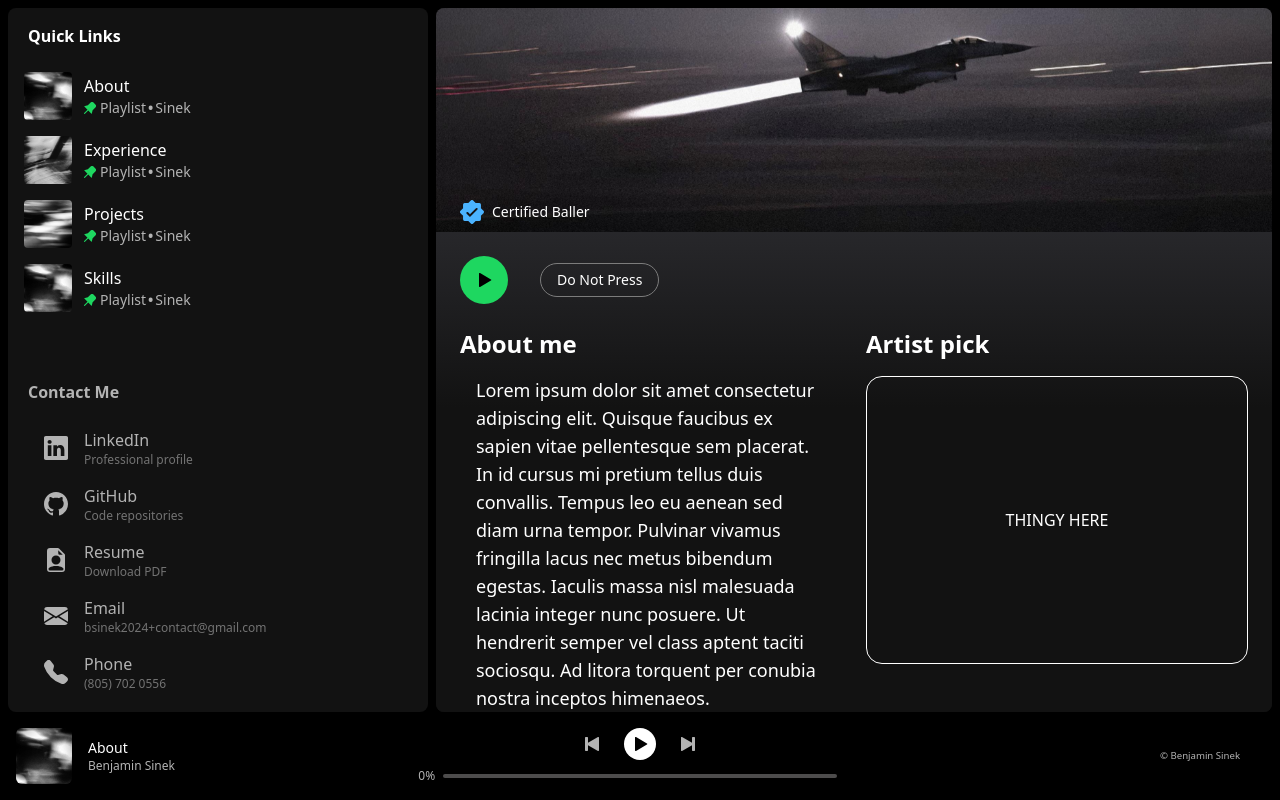
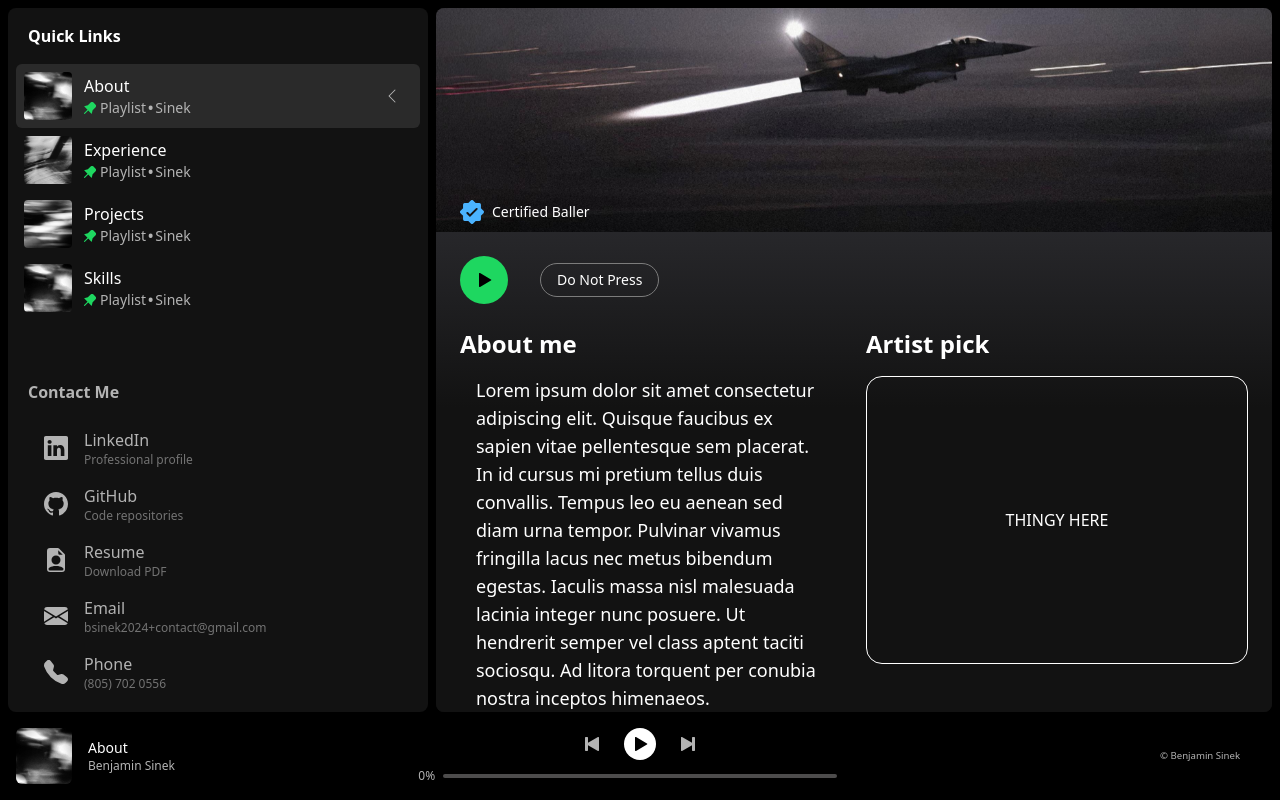
Before and after one commit to bsinek/my-portfolio, a React (Vite) app: page / in a window 1280 px wide. Built offline with nearby package versions, Linux system fonts and the light colour scheme; a web font is replaced by a local one.

Commit message:
feat(sidebar): add sidebaritem active section styles

```diff
--- a/src/App.jsx
+++ b/src/App.jsx
@@ -11,7 +11,7 @@ function App() {
     <>
       <div className="h-screen grid grid-cols-[auto_1fr] grid-rows-[1fr_auto] gap-2 p-2">
         <div className="col-span-1">
-          <Sidebar />
+          <Sidebar activeSection={activeSection} />
         </div>
         <div className="col-span-1 min-h-0">
           <MainView
--- a/src/components/Sidebar/Sidebar.jsx
+++ b/src/components/Sidebar/Sidebar.jsx
@@ -2,9 +2,11 @@ import { motion, useAnimate } from "motion/react"
 import { useRef, useState, useEffect } from "react";
 import { SECTIONS, SECTION_ORDER } from "../../config/sections";
 
-const SidebarItem = ({ id, title, img }) => {
+const SidebarItem = ({ id, title, img, isActive }) => {
     return (
-       <a href={`#${id}`} className="group/item flex items-center gap-3 h-16 p-2 rounded-md hover:bg-white/5 active:bg-white/10 transition-all">
+       <a href={`#${id}`} className={`group/item flex items-center gap-3 h-16 p-2 rounded-md transition-all ${
+           isActive ? "bg-white/10" : "hover:bg-white/5 active:bg-white/10"
+       }`}>
             <div className="relative h-full aspect-square rounded-sm bg-white/30 group-hover/item:bg-white/10 overflow-hidden">
                 <div className="absolute inset-0 p-[15px] opacity-0 group-hover/item:opacity-100">
                     <svg viewBox="0 0 16 16" fill="currentColor" className="playbtn h-full">
@@ -13,7 +15,7 @@ const SidebarItem = ({ id, title, img }) => {
                 </div>
                 <img src={img} />
             </div>
-            <div className="flex flex-col justify-center font-light">
+            <div className="flex flex-col justify-center font-light flex-1">
                 <span>{title}</span>
                 <span className="text-light-grey text-sm flex items-center">
                     <svg viewBox="0 0 16 16" fill="currentColor" className="pin-angle inline h-3 text-spotify-green mr-1">
@@ -23,6 +25,11 @@ const SidebarItem = ({ id, title, img }) => {
                     <span className="font-bold mx-0.5">•</span>
                     <span>Sinek</span>
                 </span>
+            </div>
+            <div className={`text-light-grey h-full py-4 px-3 transition-opacity ${isActive ? "opacity-100" : "opacity-0"}`}>
+                <svg fill="currentColor" className="rotate-180 arrow-right h-full" viewBox="0 0 16 16">
+                    <path fillRule="evenodd" d="M4.646 1.646a.5.5 0 0 1 .708 0l6 6a.5.5 0 0 1 0 .708l-6 6a.5.5 0 0 1-.708-.708L10.293 8 4.646 2.354a.5.5 0 0 1 0-.708"/>
+                </svg>
             </div>
        </a>
     );
@@ -121,7 +128,7 @@ const ContactItem = ({ href, label }) => {
     );
 };
 
-export const Sidebar = () => {
+export const Sidebar = ({ activeSection }) => {
     const links = SECTION_ORDER.map(id => SECTIONS[id]);
     const contacts = [
         { href: "https://www.linkedin.com/in/bsinek/", label: "LinkedIn" },
@@ -143,7 +150,13 @@ export const Sidebar = () => {
                 </div>
                 <div className="flex flex-col gap-0 px-2">
                     {links.map((item) => (
-                        <SidebarItem key={item.id} id={item.id} title={item.title} img={item.img} />
+                        <SidebarItem
+                            key={item.id}
+                            id={item.id}
+                            title={item.title}
+                            img={item.img}
+                            isActive={activeSection === item.id}
+                        />
                     ))}
                 </div>
             </div>
```
